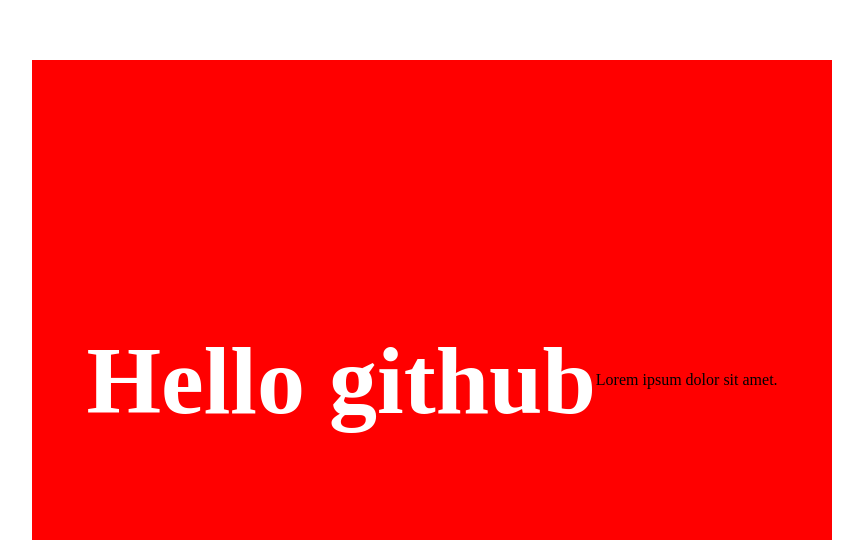
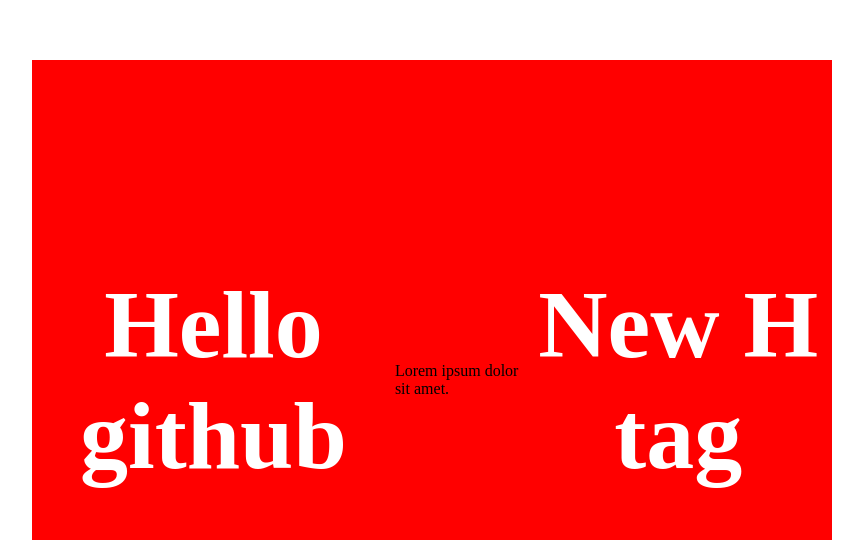
Before and after one commit to Ikhlasdev17/github-tutorial, a plain HTML site: page index.html in a window 1280 px wide. Shown: the part 260-800 px from the top of the page, without its empty margins (208-1071 px from the left). Drawn offline with Linux system fonts and the light colour scheme.

Commit message:
new text

```diff
--- a/index.html
+++ b/index.html
@@ -11,6 +11,7 @@
     <div class="container">
       <h1>Hello github</h1>
       <p>Lorem ipsum dolor sit amet.</p>
+      <h1>New H tag</h1>
     </div>
   </body>
 </html>
```
